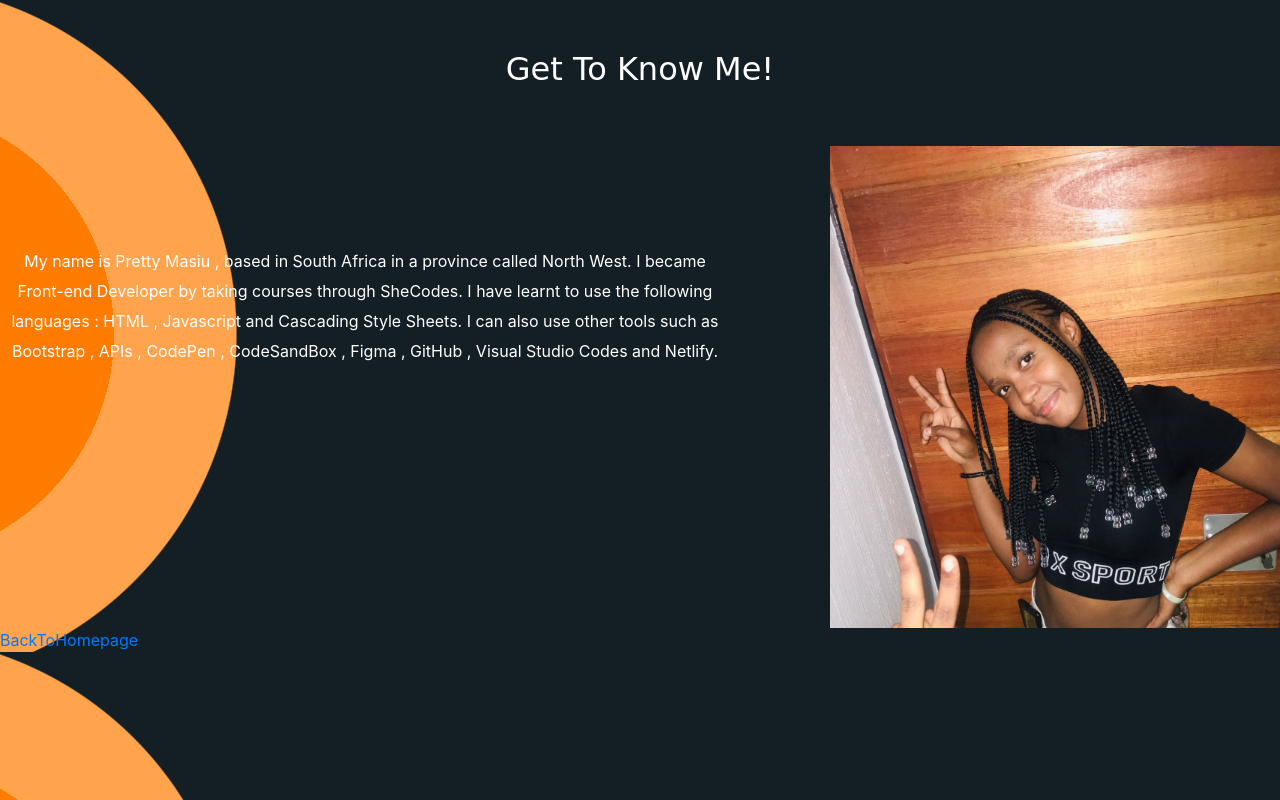
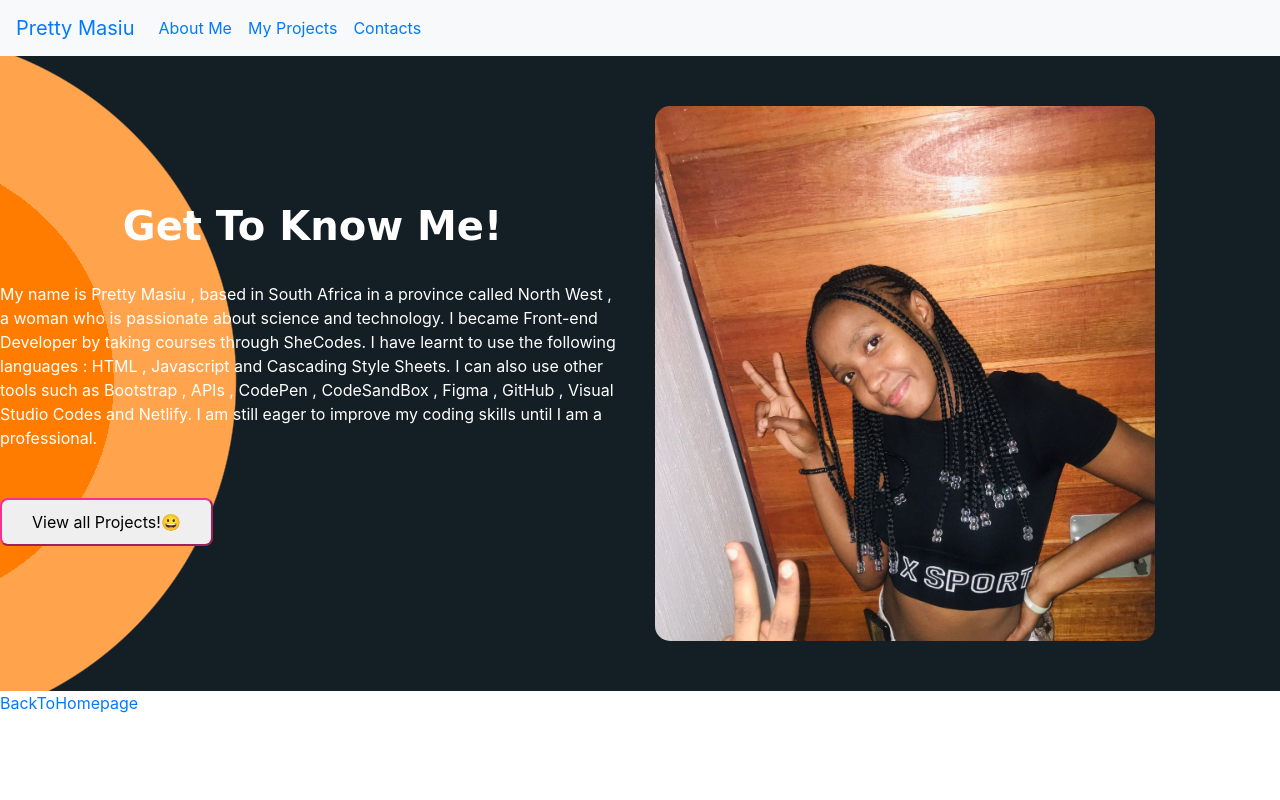
Before and after one commit to Pretty04/my-website, a plain HTML site: page about.html in a window 1280 px wide. Drawn offline with nearby package versions, Linux system fonts and the light colour scheme; a web font is replaced by a local one.

Commit message:
working on my CSS

```diff
--- a/about.html
+++ b/about.html
@@ -6,23 +6,52 @@
     <title>Document</title>
     <link rel="stylesheet" href="css/style.css">
     <link rel="stylesheet" href="css/style2.css">
+    <link rel="preconnect" href="https://fonts.googleapis.com">
+<link rel="preconnect" href="https://fonts.gstatic.com" crossorigin>
+<link href="https://fonts.googleapis.com/css2?family=Edu+AU+VIC+WA+NT+Hand:wght@400..700&display=swap" rel="stylesheet">
     <link rel="stylesheet" href="https://cdn.jsdelivr.net/npm/bootstrap@4.6.2/dist/css/bootstrap.min.css" integrity="sha384-xOolHFLEh07PJGoPkLv1IbcEPTNtaed2xpHsD9ESMhqIYd0nLMwNLD69Npy4HI+N" crossorigin="anonymous">
     <link rel="preconnect" href="https://fonts.googleapis.com">
 <link rel="preconnect" href="https://fonts.gstatic.com" crossorigin>
 <link href="https://fonts.googleapis.com/css2?family=Edu+AU+VIC+WA+NT+Hand:wght@400..700&family=Montserrat:ital,wght@0,100..900;1,100..900&display=swap" rel="stylesheet">
 </head>
 <body>
-    <h2 class="edu-au-vic-wa-nt-hand">Get To Know Me!</h2>
+    <nav class="navbar navbar-expand-lg navbar-ight bg-light">
+        <a class="navbar-brand" href="#">Pretty Masiu</a>
+        <button class="navbar-toggler" type="button" data-toggle="collapse" data-target="#navbarNavAltMarkup" aria-controls="navbarNavAltMarkup" aria-expanded="false" aria-label="Toggle navigation">
+          <span class="navbar-toggler-icon"></span>
+        </button>
+        <div class="collapse navbar-collapse" id="navbarNavAltMarkup">
+          <div class="navbar-nav">
+            <a class="nav-link active" href="about.html">About Me<span class="sr-only">(current)</span></a>
+            <a class="nav-link" href="work.html">My Projects</a>
+            <a class="nav-link" href="contact.html">Contacts</a>
+          </div>
+        </div>
+      </nav>
 
-    <div class="container-1">
-         <p class="identity">
-         My name is Pretty Masiu , based in South Africa in a
-        province called North West. I became Front-end Developer
-         by taking courses through SheCodes. I have learnt to use
-         the following languages : HTML , Javascript and Cascading
-         Style Sheets. I can also use other tools such as Bootstrap ,
-          APIs , CodePen , CodeSandBox , Figma ,   GitHub , Visual Studio Codes and Netlify.</p>
-          <img src="images/me.jpg" alt="profile" img-fluid width="90px" class="profile"></div>
+
+    <div class="container1">
+         <div class="row"><div class="col-6"><p class="identity">
+            <h1 class="edu-au-vic-wa-nt-hand">Get To Know Me!</h1>
+            <br>
+            My name is Pretty Masiu , based in South Africa in a
+           province called North West , a woman who is passionate about science and technology.
+            I became Front-end Developer
+            by taking courses through SheCodes. I have learnt to use
+            the following languages : HTML , Javascript and Cascading
+            Style Sheets. I can also use other tools such as Bootstrap ,
+             APIs , CodePen , CodeSandBox , Figma ,   GitHub , Visual Studio Codes and Netlify.
+             I am still eager to improve my coding skills until I am a professional.
+             <br>
+             <br>
+             <br>
+             <button class="info">View all Projects!😀</button>
+            </p></div>
+            <div class="col-6"> <img src="images/me.jpg" alt="profile" img-fluid width="500px" class="profile"></div>
+
+        </div>
+         </div>
+
     <a href="index.html">BackToHomepage</a>
 </body>
 </html>
--- a/css/style.css
+++ b/css/style.css
@@ -83,3 +83,10 @@ color: #e7eaf6;
     color: black;
     text-decoration: none;
   }
+  .info2{
+    display: block;
+    padding-top: 10px 30px;
+    margin-top: 0 auto;
+    border-radius: 8px;
+    border-color: #f6318c;
+  }
--- a/css/style2.css
+++ b/css/style2.css
@@ -1,33 +1,28 @@
 body{
-     background: radial-gradient(circle at -8.9% 51.2%, rgb(255, 124, 0) 0%, rgb(255, 124, 0) 15.9%, rgb(255, 163, 77) 15.9%, rgb(255, 163, 77) 24.4%, rgb(19, 30, 37) 24.5%, rgb(19, 30, 37) 66%);
-    }
-    .container-1{
-        display: flex;
-        justify-content: space-between;
-    }
-    .identity{
-        line-height: 30px;
-        padding: 100px;
-        padding-left: 0;
-        border-radius: 10px;
-        justify-content: left;
-        color: white;
-        white-space: none;
-        text-align: center;
+    background: pink;
 }
 .edu-au-vic-wa-nt-hand {
     font-family: "Edu AU VIC WA NT Hand", cursive;
     font-optical-sizing: auto;
-        font-weight: 500;
+    font-weight: 600;
     font-style: normal;
+    text-align: center;
+    margin-top: 5px;
     color: white;
+}
+.identity{
+    padding: 40px;
     text-align: center;
-        padding: 50px;
+
 }
 .profile{
-        width: 450px;
-        margin:  0 auto;
-        padding: auto;
-        justify-content: left;
-        padding-right: 0;
+    border-radius: 15px;
+    display: block;
+    box-shadow: coral;
 }
+.container1{
+    background: radial-gradient(circle at -8.9% 51.2%, rgb(255, 124, 0) 0%, rgb(255, 124, 0) 15.9%, rgb(255, 163, 77) 15.9%, rgb(255, 163, 77) 24.4%, rgb(19, 30, 37) 24.5%, rgb(19, 30, 37) 66%);
+    color: white;
+    display: flex;
+    justify-content: space-between;
+}
```
Also changed, not shown: contact.html (+13 -0 lines), work.html (+13 -0 lines). Lines whose indentation alone changed are shown as unchanged.
